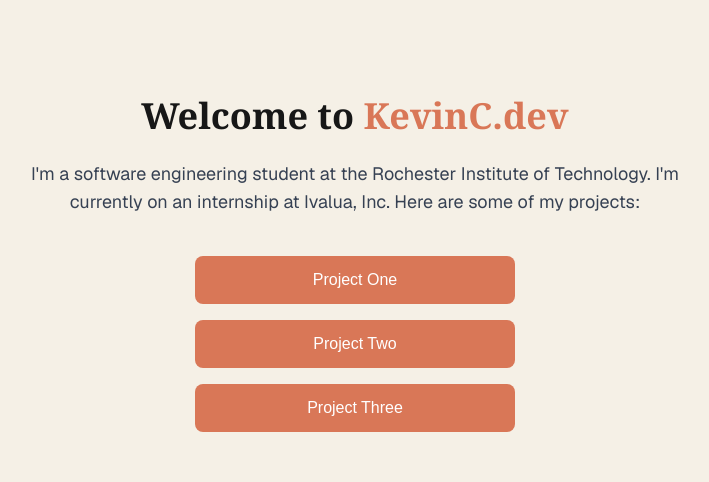
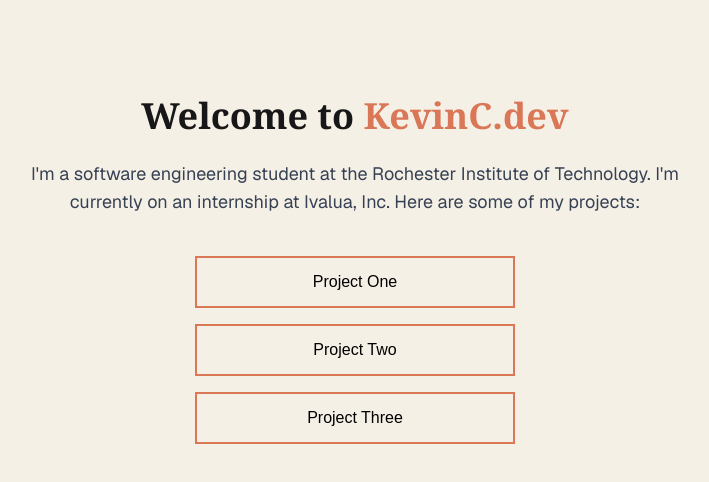
Before and after one commit to kvn8888/kvn8888.github.io, a Next.js app in the folder homepage/: page / in a window 1280 px wide. Shown: the top 482 px of the page, without its empty margins (285-994 px from the left). Built offline with nearby package versions, Linux system fonts and the light colour scheme.

Commit message:
few visual tweaks

```diff
--- a/homepage/src/app/page.tsx
+++ b/homepage/src/app/page.tsx
@@ -7,13 +7,13 @@ export default function Home() {
       <p className="mt-6 text-center text-lg text-gray-700 max-w-2xl mx-auto" style={{ fontFamily: 'var(--font-geist-sans)' }}>I'm a software engineering student at the Rochester Institute of Technology. I'm currently on an internship at Ivalua, Inc. Here are some of my projects:</p>
 
       <div className="mt-10 flex flex-col items-center gap-4">
-        <a href="#" className="w-80 px-8 py-3 bg-[#D97757] text-white font-medium rounded-lg hover:bg-[#c4654a] transition-colors text-center">
+        <a href="#" className="w-80 px-8 py-3 border-2 border-[#D97757] text-[black] font-medium hover:bg-[#D97757] hover:text-white transition-colors text-center">
           Project One
         </a>
-        <a href="#" className="w-80 px-8 py-3 bg-[#D97757] text-white font-medium rounded-lg hover:bg-[#c4654a] transition-colors text-center">
+        <a href="#" className="w-80 px-8 py-3 border-2 border-[#D97757] text-[black] font-medium hover:bg-[#D97757] hover:text-white transition-colors text-center">
           Project Two
         </a>
-        <a href="#" className="w-80 px-8 py-3 bg-[#D97757] text-white font-medium rounded-lg hover:bg-[#c4654a] transition-colors text-center">
+        <a href="#" className="w-80 px-8 py-3 border-2 border-[#D97757] text-[black] font-medium hover:bg-[#D97757] hover:text-white transition-colors text-center">
           Project Three
         </a>
       </div>
```
